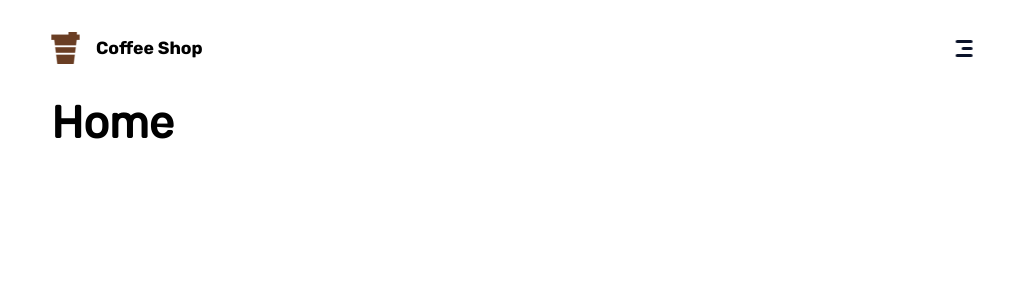
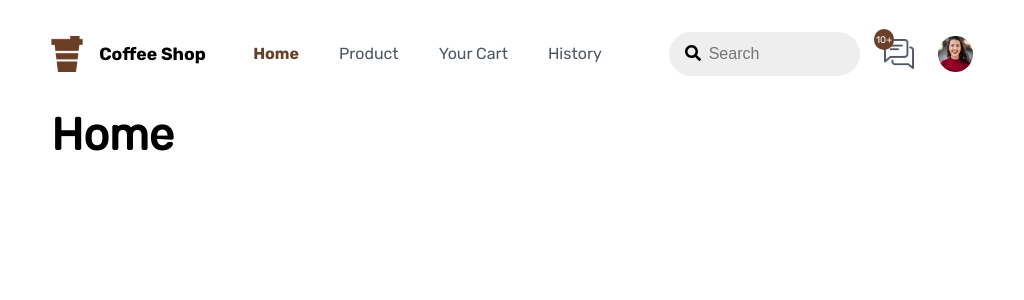
Before and after one commit to mathiuskormasela12/coffee-shop-website, a React (Create React App) app: page / in a window 1024 px wide. Shown: the top 300 px of the page. Built offline with nearby package versions, Linux system fonts and the light colour scheme.

Commit message:
zoom out media query of navbar component, to get the better responsiveness

```diff
--- a/src/components/navbar/styles/_main.scss
+++ b/src/components/navbar/styles/_main.scss
@@ -134,7 +134,7 @@ div.hero {
 						margin-right: 0;
 
 						& > img.user-icon {
-							width: 2.2rem;
+							max-width: 2.2rem;
 							cursor: pointer;
 						}
 					}
@@ -160,7 +160,7 @@ div.hero {
 						}
 
 						img.chat-icon {
-							width: 2rem;
+							max-width: 2rem;
 							cursor: pointer;
 						}
 					 }
--- a/src/components/navbar/styles/_media-queries.scss
+++ b/src/components/navbar/styles/_media-queries.scss
@@ -274,92 +274,149 @@
 }
 
 // Small Laptop
+// @media screen and (min-width: 992px) and (max-width: 1200px) {
+// 	div.hero {
+// 		nav.navbar {
+// 			position: relative;
+
+// 			div.nav-flex {
+// 				div.nav-side {
+// 					display: none;
+// 				}
+
+// 				div.burger {
+// 					display: block;
+// 				}
+
+// 				figure.nav-brand {
+// 					width: 100%;
+
+// 					& > img.nav-brand-img {
+// 						width: 1.8rem;
+// 					}
+// 				}
+
+// 				ul.nav-list {
+// 					display: none;
+// 					width: 100%;
+// 					position: fixed;
+// 					left: 0;
+// 					right: 0;
+// 					top: 4.5rem;
+
+// 					li.nav-footer {
+// 						height: auto !important;
+// 						padding: 2rem 0;
+// 						display: flex !important;
+// 					}
+
+// 					li.nav-items {
+// 						&-register {
+// 							display: flex !important;
+// 						}
+
+// 						&-login {
+// 							display: flex !important;
+// 						}
+
+// 						&-profile,
+// 						&-message {
+// 							display: flex !important;
+// 						}
+
+// 						&-search-bar {
+// 							display: flex !important;
+// 						}
+// 					}
+
+// 					li.nav-items,
+// 					li.nav-footer {
+// 						width: 100%;
+// 						margin-right: 0;
+// 						height: 4rem;
+// 						display: flex;
+// 						align-items: center;
+// 						border-top: 1px solid $gray;
+// 						background-color: white;
+
+// 						&:first-child {
+// 							border-top: none;
+// 						}
+
+// 						& > p.nav-link {
+// 							font-size: .9rem;
+// 						}
+// 					}
+// 				}
+// 			}
+// 		}
+
+// 		span.hero-container {
+// 			display: inline-block;
+// 			position: fixed;
+// 			top: 0;
+// 			bottom: 0;
+// 			left: 0;
+// 			right: 0;
+// 			background-color: rgba(0, 0, 0, 0.5);
+// 			z-index: 4;
+// 		}
+// 	}
+// }
+
 @media screen and (min-width: 992px) and (max-width: 1200px) {
-	div.hero {
 	nav.navbar {
-			position: relative;
-
 		div.nav-flex {
-				div.nav-side {
-					display: none;
+			figure.nav-brand {
+				width: 19% !important;
 			}
 
-				div.burger {
-					display: block;
-				}
+			ul.nav-list {
+				width: 48% !important;
 
-				figure.nav-brand {
-					width: 100%;
-
-					& > img.nav-brand-img {
-						width: 1.8rem;
+				li.nav-items {
+					margin-right: 2.5rem !important;
 				}
 			}
 
-				ul.nav-list {
-					display: none;
-					width: 100%;
-					position: fixed;
-					left: 0;
-					right: 0;
-					top: 4.5rem;
+			div.nav-side {
+				width: 33% !important;
 
-					li.nav-footer {
-						height: auto !important;
-						padding: 2rem 0;
-						display: flex !important;
+				div.control {
+					margin-right: 1.5rem !important;
+
+					&:last-child {
+						margin-right: 0 !important;
 					}
-
-					li.nav-items {
-						&-register {
-							display: flex !important;
-						}
-
-						&-login {
-							display: flex !important;
-						}
-
-						&-profile,
-						&-message {
-							display: flex !important;
-						}
-
-						&-search-bar {
-							display: flex !important;
-						}
-					}
-
-					li.nav-items,
-					li.nav-footer {
-						width: 100%;
-						margin-right: 0;
-						height: 4rem;
-						display: flex;
-						align-items: center;
-						border-top: 1px solid $gray;
-						background-color: white;
-
-						&:first-child {
-							border-top: none;
-						}
-
-						& > p.nav-link {
-							font-size: .9rem;
 				}
 			}
 		}
 	}
 }
 
-		span.hero-container {
-			display: inline-block;
-			position: fixed;
-			top: 0;
-			bottom: 0;
-			left: 0;
-			right: 0;
-			background-color: rgba(0, 0, 0, 0.5);
-			z-index: 4;
+@media screen and (min-width: 1200px) and (max-width: 1366px) {
+	nav.navbar {
+		div.nav-flex {
+			ul.nav-list {
+				width: 50% !important;
+
+				li.nav-items {
+					margin-right: 2.5rem !important;
+				}
+			}
+
+			div.nav-side {
+				width: 35% !important;
+
+
+				div.control {
+					margin-right: 2.5rem !important;
+
+					&:last-child {
+						margin-right: 0 !important;
 					}
 				}
 			}
+		}
+	}
+}
```
Lines whose indentation alone changed are shown as unchanged.
